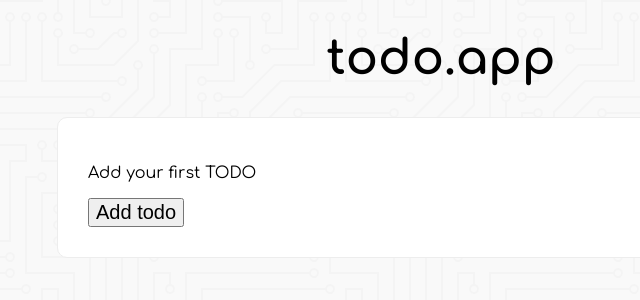
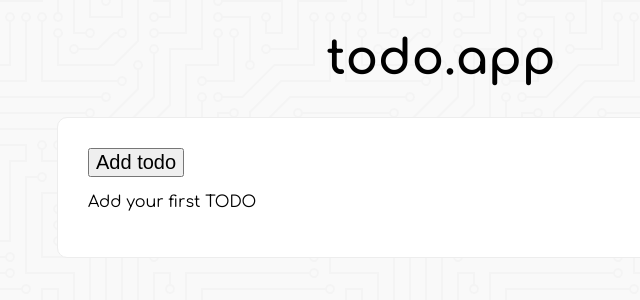
Before and after one commit to Yagogc/todo-app, a React (Create React App) app: page / in a window 1280 px wide. Shown: the top 300 px of the page, without its empty margins (199-839 px from the left). Built offline with nearby package versions, Linux system fonts and the light colour scheme.

Commit message:
Update App and AddTodo

```diff
--- a/src/App.tsx
+++ b/src/App.tsx
@@ -10,8 +10,8 @@ function App() {
     <TodoProvider>
       <GlobalStyles />
       <MainLayout>
+        <AddTodo />
         <TodoList />
-        <AddTodo />
       </MainLayout>
     </TodoProvider>
   )
--- a/src/components/AddTodo/AddTodo.tsx
+++ b/src/components/AddTodo/AddTodo.tsx
@@ -1,8 +1,14 @@
-import React from 'react'
+import React, { useContext } from 'react'
+import { TodoContext } from '../../state/TodoContext'
 import { Button } from './AddTodo.styles'
 
 const AddTodo = () => {
-  return <Button type="submit">Add todo</Button>
+  const { createTodo } = useContext(TodoContext)
+  return (
+    <Button type="submit" onClick={() => createTodo()}>
+      Add todo
+    </Button>
+  )
 }
 
 export default AddTodo
```
